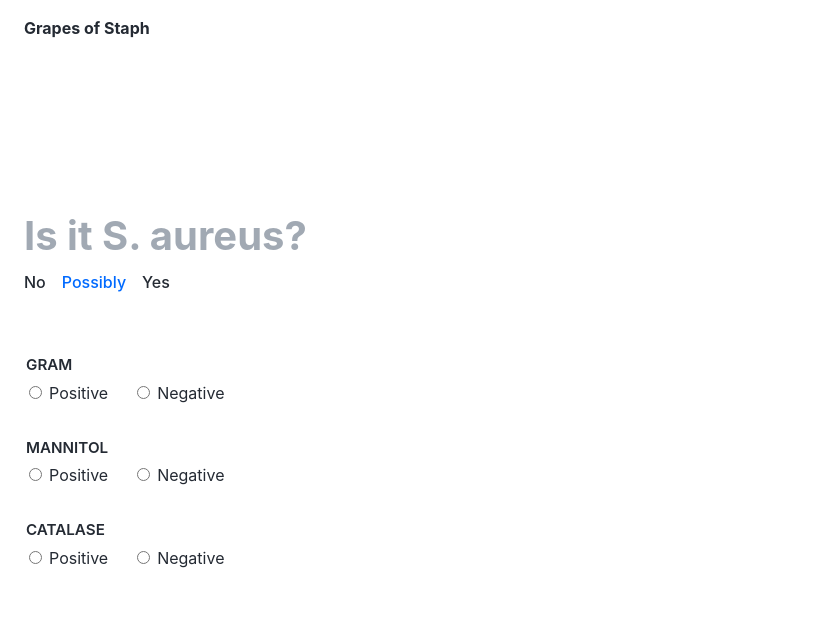
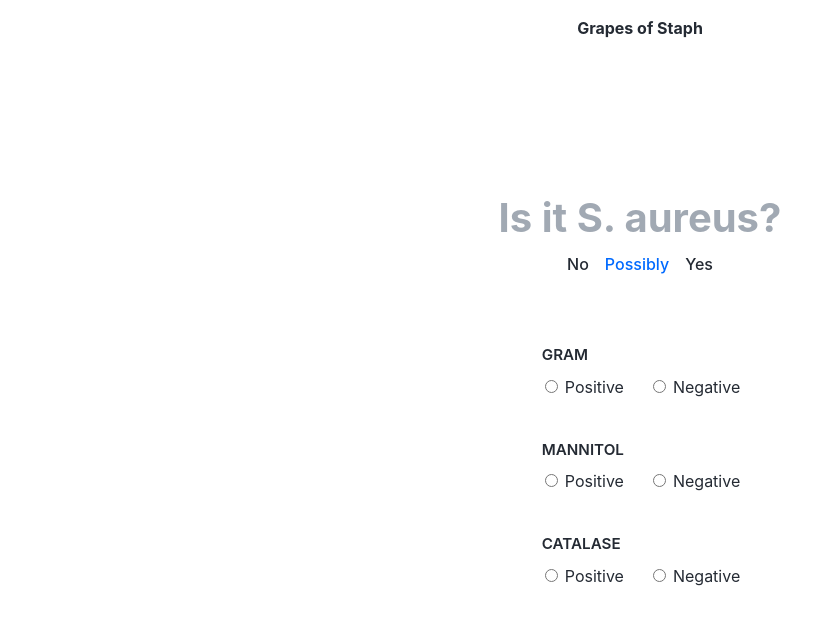
Before and after one commit to davbl/grapes-of-staph, a React (Vite) app: page / in a window 1280 px wide. Shown: the top 624 px of the page, without its empty margins (0-819 px from the left). Built offline with nearby package versions, Linux system fonts and the light colour scheme.

Commit message:
Updated styles

```diff
--- a/src/index.css
+++ b/src/index.css
@@ -34,6 +34,7 @@ h1 {
   font-weight: 700;
   /* line-height: 1.1; */
   margin: 1rem 0rem;
+  text-align: center;
 }
 
 main {
@@ -42,9 +43,15 @@ main {
   flex-grow: 1;
   justify-content: center;
   padding-bottom: 5rem;
-  gap: 3.5rem;
+  gap: 4rem;
   /* align-items: center; */
   /* margin: 1.5rem; */
+}
+
+section {
+  display: flex;
+  flex-direction: column;
+  align-items: center;
 }
 
 /* Title */
@@ -52,6 +59,7 @@ h2 {
   margin: 0;
   font-size: 2.5rem;
   color: #a1a9b3;
+  text-align: center;
 }
 
 /* RESULT */
@@ -72,21 +80,21 @@ ol {
   color: #006aff;
 }
 .green {
-  color: #3cb200;
+  color: #339900;
 }
 
 /* CONTROLS */
 .controls {
   display: flex;
   flex-direction: column;
-  gap: 2rem;
+  gap: 2.5rem;
 }
 
 /* Radio group title */
 legend {
   font-weight: 600;
   font-size: 0.95rem;
-  padding-bottom: 0.25rem;
+  padding-bottom: 0.5rem;
 }
 
 /* Radio group */
@@ -98,7 +106,12 @@ fieldset {
   padding: 0;
 }
 
-/* Radio input label */
+/* Radio item */
+label {
+  cursor: pointer;
+}
+
+/* Radio item label */
 span {
   padding-left: 0.25rem;
 }
```
